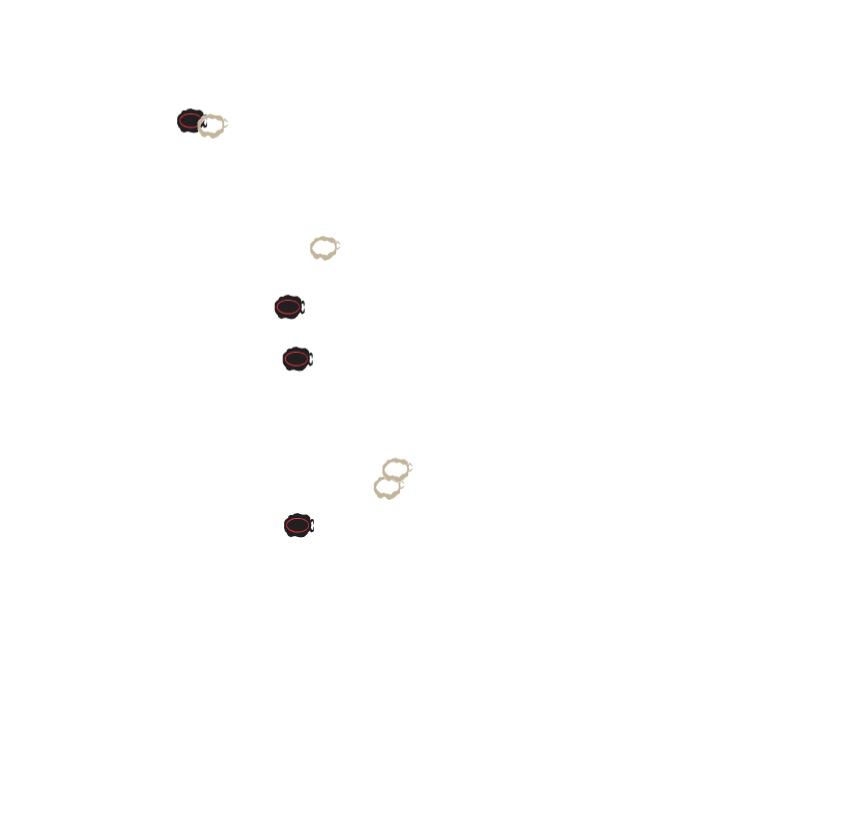
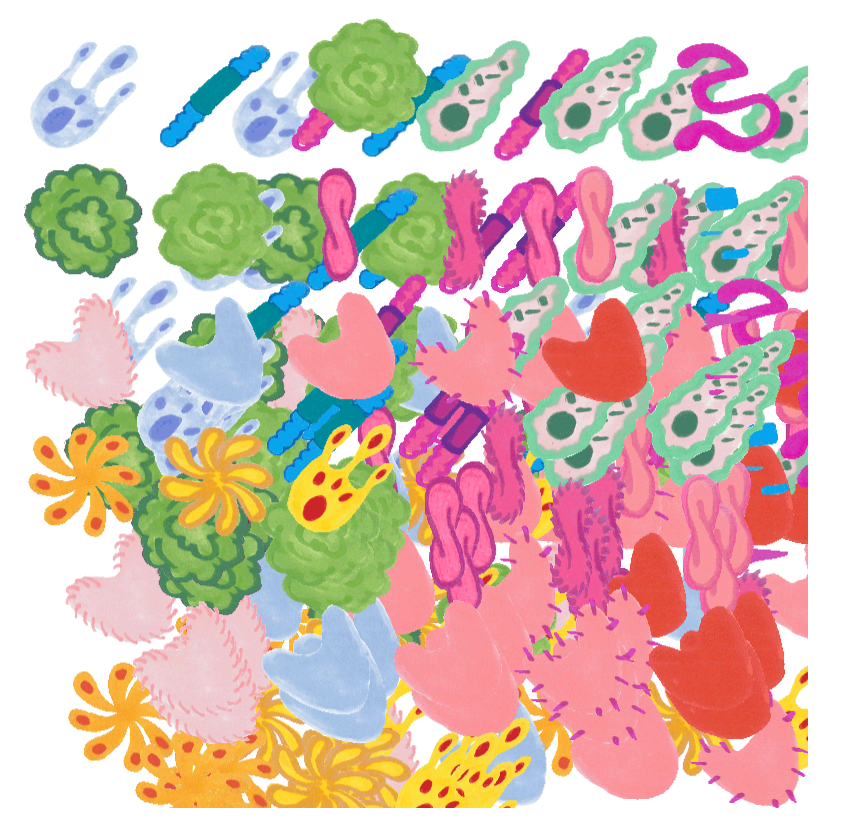
Before and after one commit to dirtydoggamestudio/evolution, a plain HTML site: page game.html in a window 1280 px wide. Shown: the whole page, without its empty margins (0-847 px from the left). Drawn offline with Linux system fonts and the light colour scheme.

Commit message:
amoeba apocalpyse has distorted my brain.browser

```diff
--- a/game.html
+++ b/game.html
@@ -5,11 +5,12 @@
     <title>Evolution</title>
 </head>
 <body>
-<canvas id="canvas"></canvas>
+<canvas id="canvas" height="800" width="800"></canvas>
 
 
-<script src="js/sprite.js"></script>
+<!--<script src="js/sprite.js"></script>
 <script src="js/cells.js"></script>
-<script src="js/script.js"></script>
+<script src="js/script.js"></script>-->
+<script src="js/follow-mouse.js"></script>
 </body>
 </html>
--- a/js/follow-mouse.js
+++ b/js/follow-mouse.js
@@ -44,6 +44,11 @@ var y = 0;
 function mainloop() {
     // 1) clear screen
     ctx.clearRect(0, 0, canvas.width, canvas.height);
+
+    cellsArr.forEach(function(cell){
+        console.log('cellsArr function');
+        ctx.drawImage(spritesheet, cell.cellX, cell.cellY);
+    });
 
     // 2) move object
     var dx = rect.x - mousepos.x;
@@ -94,7 +99,7 @@ window.onload = function(){
 
         //Create zombies
         createZombies(ZOMBIES_NUM);
-
+        createCells();
         mainloop();
     };
 
@@ -126,6 +131,24 @@ function getMousePos(canvas, evt) {
         y: evt.clientY - rect.top
     };
 }
+
+function createCell(cellX, cellY, cellType){
+    this.cellX = cellX;
+    this.cellY = cellY;
+    this.cellType = cellType;
+
+}
+
+var cellsArr = [];
+
+function createCells(){
+    // console.log('cellsArr function');
+    for(var x=0; x<10; x++){
+        cellsArr.push(new createCell(Math.random() * 500, Math.random() * 500, 0));
+    }
+}
+
+
 //****************************************************************
 function Zombie(x, y, angle, speed, diameter) {
     this.x = x;
```
